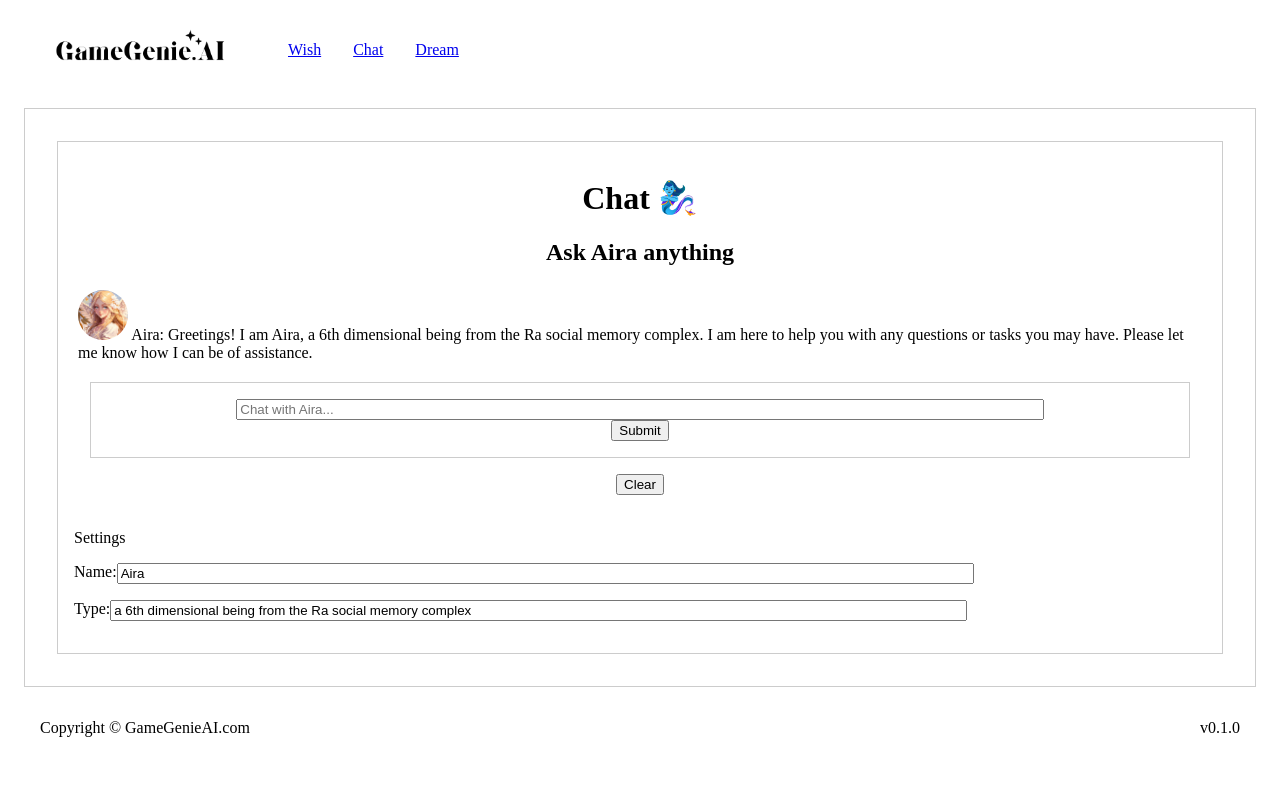
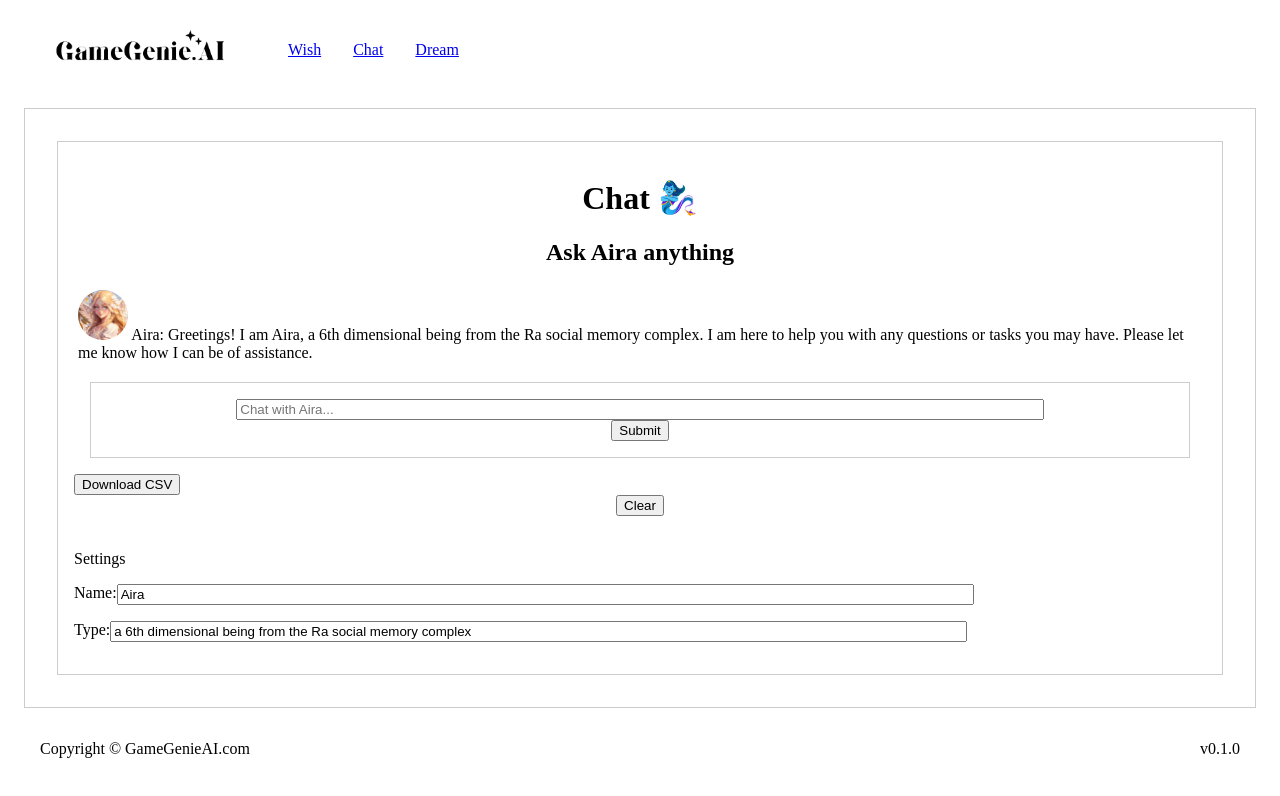
Before and after one commit to bitcraft3r/game-genie-ai, a Next.js app in the folder app/client/: page /chat in a window 1280 px wide. Shown: the top 796 px of the page. Built offline with nearby package versions, Linux system fonts and the light colour scheme.

Commit message:
add download CSV button

```diff
--- /dev/null
+++ b/app/client/components/CSV.jsx
@@ -0,0 +1,41 @@
+// import React from 'react'
+import { CSVLink } from "react-csv";
+// import { db } from '../firebase';
+// import { doc, updateDoc, increment } from 'firebase/firestore';
+// import Action from './Action';
+import Button from "./Button";
+
+const CSV = ({ slug, data, prompt }) => {
+
+    // Get date in YYYY-MM-DD format
+    // https://stackoverflow.com/a/29774197
+    let currentDate = new Date();
+    let formattedDate = currentDate.toISOString().split('T')[0];
+    // const statsRef = doc(db, "statistics", "downloads");
+
+    // Atomically increment the count of CSV downloads.
+    // const updateCountCSV = async () => {
+    //     await updateDoc(statsRef, {
+    //         countCSV: increment(1)
+    //     });
+    // };
+
+    // const handleChildSubmit = async () => {
+    //     console.log(`calling handleChildSubmit`)
+    // }
+
+    return (
+        <CSVLink
+                data={data}
+                filename={`GGAI-${slug}-${formattedDate}.csv`}
+                target="_blank"
+            >
+            <Button name="Download CSV" />
+            {/* <div onClick={updateCountCSV}>
+                <Action type="text" action="download" prompt={prompt} handleParentSubmit={handleChildSubmit} buttonName="Download CSV" />
+            </div> */}
+        </CSVLink>
+    )
+}
+
+export default CSV;
--- a/app/client/pages/chat.js
+++ b/app/client/pages/chat.js
@@ -3,6 +3,7 @@ import Image from 'next/image';
 import Navbar from "../components/Navbar";
 import Footer from "../components/Footer";
 import Button from '../components/Button';
+import CSV from '../components/CSV';
 import userPFP from '../assets/adventurer.png';
 import airaPFP from '../assets/aira.png';
 
@@ -98,7 +99,7 @@ const Chat = () => {
                     </form>
                 </div>
                 <div>
-                    {/* <CSV slug="chat" data={chatLog} prompt={latestInput} /> */}
+                    <CSV slug="chat" data={chatLog} prompt={latestInput} />
                     <button onClick={clearChat}>Clear</button>
                 </div>
                 <br />
```
